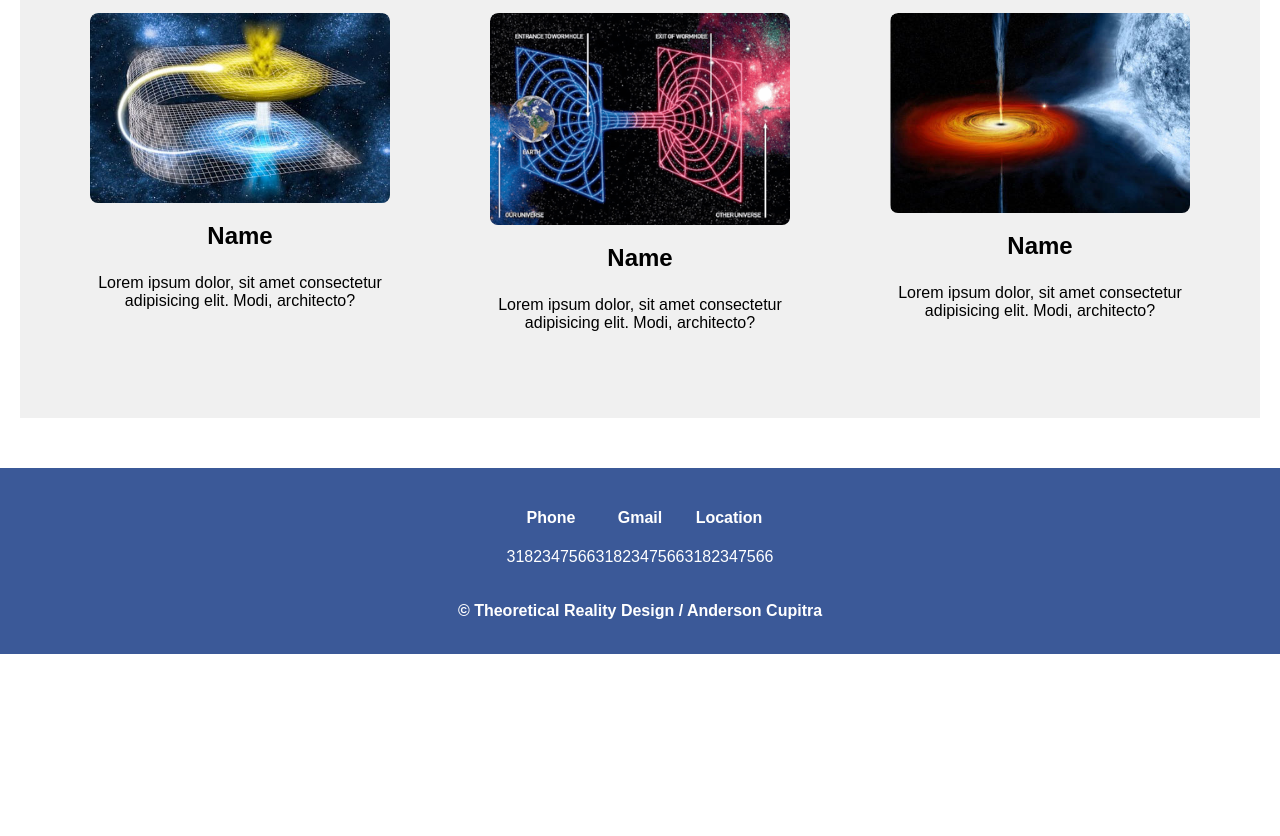
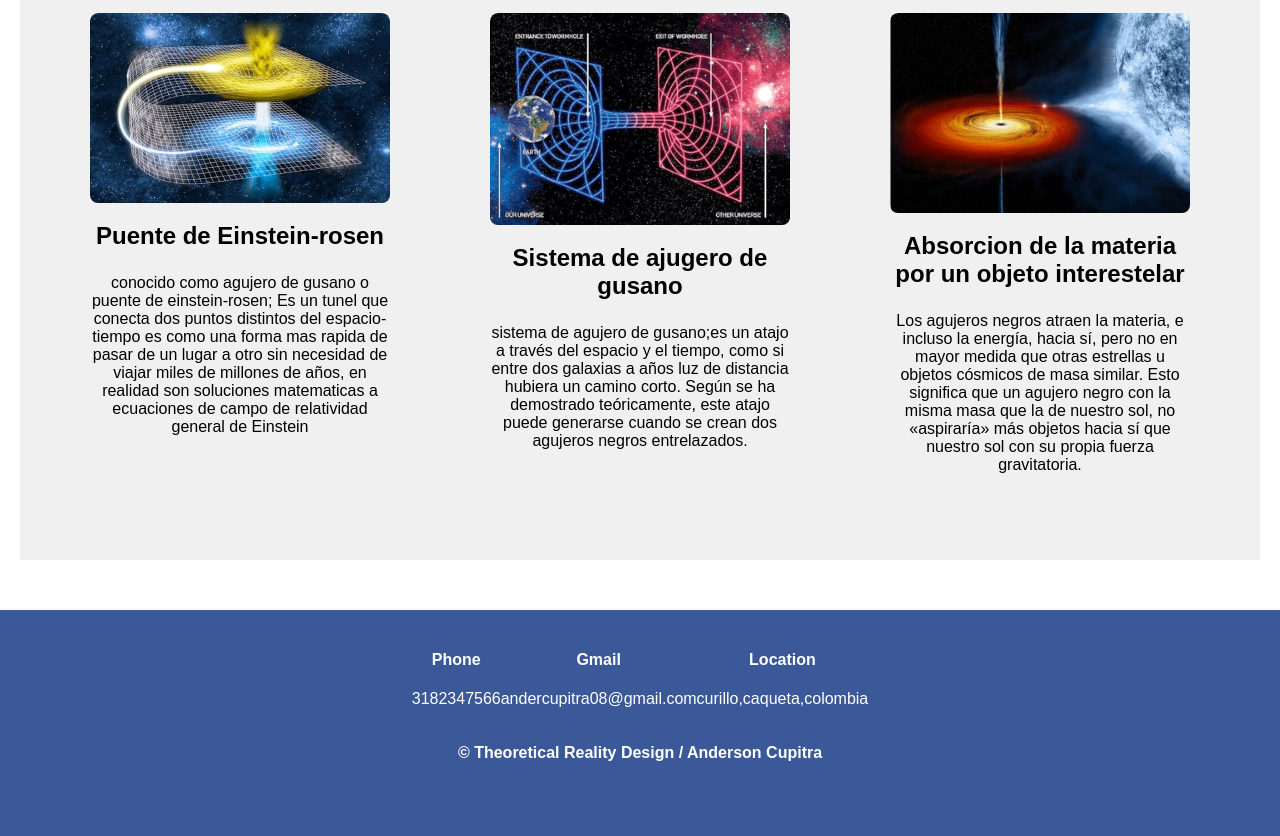
Before and after one commit to andercupitra/relatividad, a plain HTML site: page index.html in a window 1280 px wide. Shown: the part 2576-3412 px from the top of the page. Before the commit the page ends 3230 px from the top, so only its background shows below. Drawn offline with Linux system fonts and the light colour scheme.

Commit message:
Add files via upload

```diff
--- a/index.html
+++ b/index.html
@@ -304,8 +304,8 @@
   <header>
     <nav>
       <a href="#">Inicio</a>
-      <a href="#">Acerca de</a>
-      <a href="#">Portafolio</a>
+      <a href="#un poco de nuestros pocos conocimientos">Acerca de</a>
+      <a href="#portafolio">Portafolio</a>
       <a href="#">Servicios</a>
       <a href="#contacto">Contacto</a>
     </nav>
@@ -395,18 +395,18 @@
         <div class="servicio cont">
           <div class="servicio-ind">
             <img src="img/ilustracion1.jpg" alt="">
-            <h3>Name</h3>
-            <p>Lorem ipsum dolor, sit amet consectetur adipisicing elit. Modi, architecto?</p>
+            <h3>Puente de Einstein-rosen</h3>
+            <p>conocido como agujero de gusano o puente de einstein-rosen; Es un tunel que conecta dos puntos distintos del espacio-tiempo es como una forma mas rapida de pasar de un lugar a otro sin necesidad de viajar miles de millones de años, en realidad son soluciones matematicas a ecuaciones de campo de relatividad general de Einstein</p>
           </div>
           <div class="servicio-ind">
             <img src="img/ilustracion2.png" alt="">
-            <h3>Name</h3>
-            <p>Lorem ipsum dolor, sit amet consectetur adipisicing elit. Modi, architecto?</p>
+            <h3>Sistema de ajugero de gusano</h3>
+            <p>sistema de agujero de gusano;es un atajo a través del espacio y el tiempo, como si entre dos galaxias a años luz de distancia hubiera un camino corto. Según se ha demostrado teóricamente, este atajo puede generarse cuando se crean dos agujeros negros entrelazados.  </p>
           </div>
           <div class="servicio-ind">
             <img src="img/ilustracion3.jpg" alt="">
-            <h3>Name</h3>
-            <p>Lorem ipsum dolor, sit amet consectetur adipisicing elit. Modi, architecto?</p>
+            <h3>Absorcion de la materia por un objeto interestelar</h3>
+            <p>Los agujeros negros atraen la materia, e incluso la energía, hacia sí, pero no en mayor medida que otras estrellas u objetos cósmicos de masa similar. Esto significa que un agujero negro con la misma masa que la de nuestro sol, no «aspiraría» más objetos hacia sí que nuestro sol con su propia fuerza gravitatoria.</p>
           </div>
         </div>
       </div>
@@ -421,16 +421,18 @@
         </div>
         <div class="content-foo">
           <h4>Gmail</h4>
-          <p>3182347566</p>
+          <p>andercupitra08@gmail.com</p>
         </div>
         <div class="content-foo">
           <h4>Location</h4>
-          <p>3182347566</p>
+          <p>curillo,caqueta,colombia</p>
         </div>
       </div>
     </div>
     <h2 class="titulo final">&copy; Theoretical Reality Design / Anderson Cupitra</h2>
   </footer>
+  <footer id="portafolio">
+  </footer>
 </body>
 
 </html>
```
